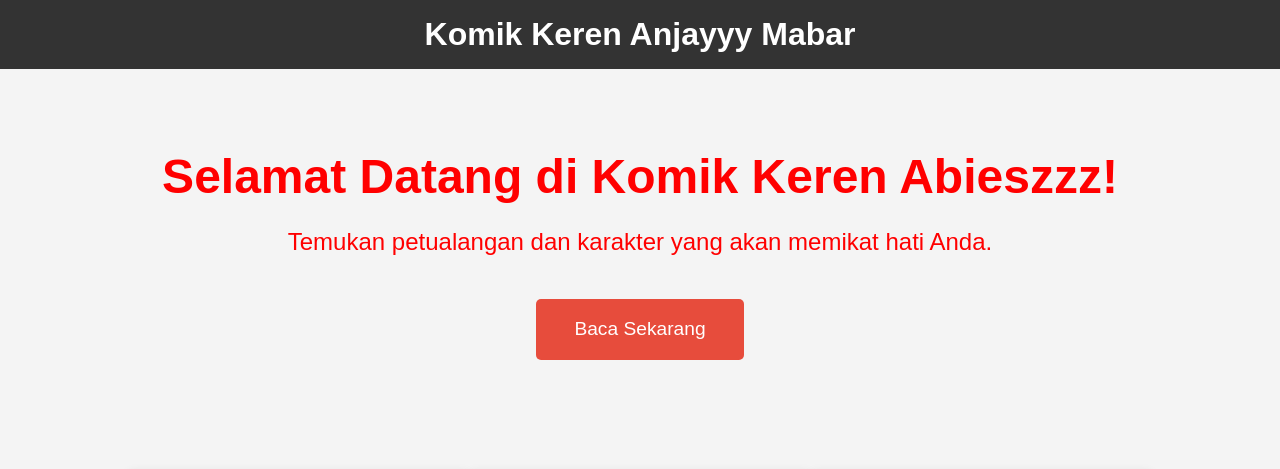
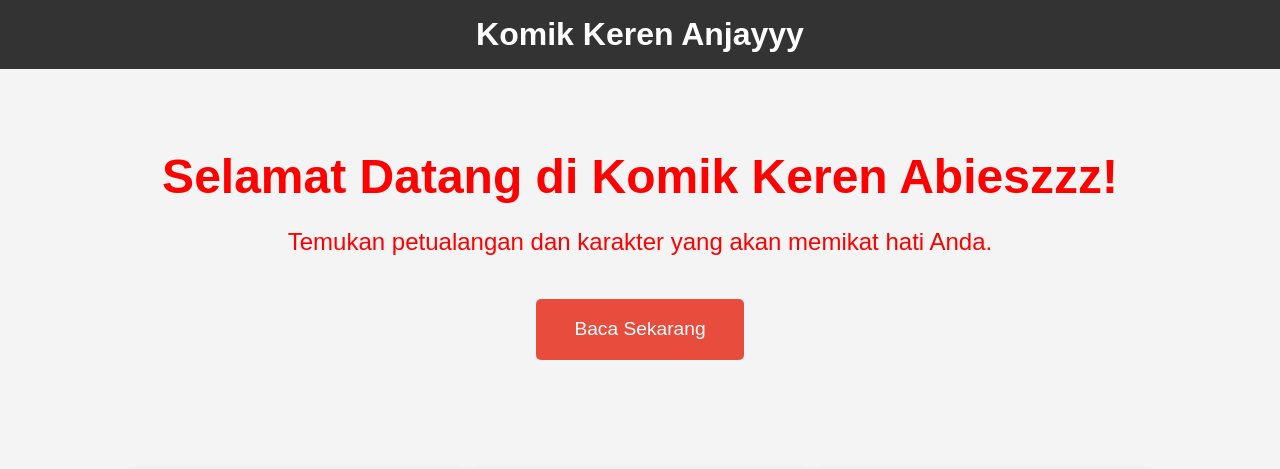
Before and after one commit to Adryan1Ten/branch-protection-rule, a plain HTML site: page index.html in a window 1280 px wide. Shown: the top 469 px of the page. Drawn offline with Linux system fonts and the light colour scheme.

Commit message:
Update index.html

```diff
--- a/index.html
+++ b/index.html
@@ -80,7 +80,7 @@
 </head>
 <body>
     <header>
-        <h1>Komik Keren Anjayyy Mabar</h1>
+        <h1>Komik Keren Anjayyy</h1>
     </header>
 
     <div class="hero">
```
